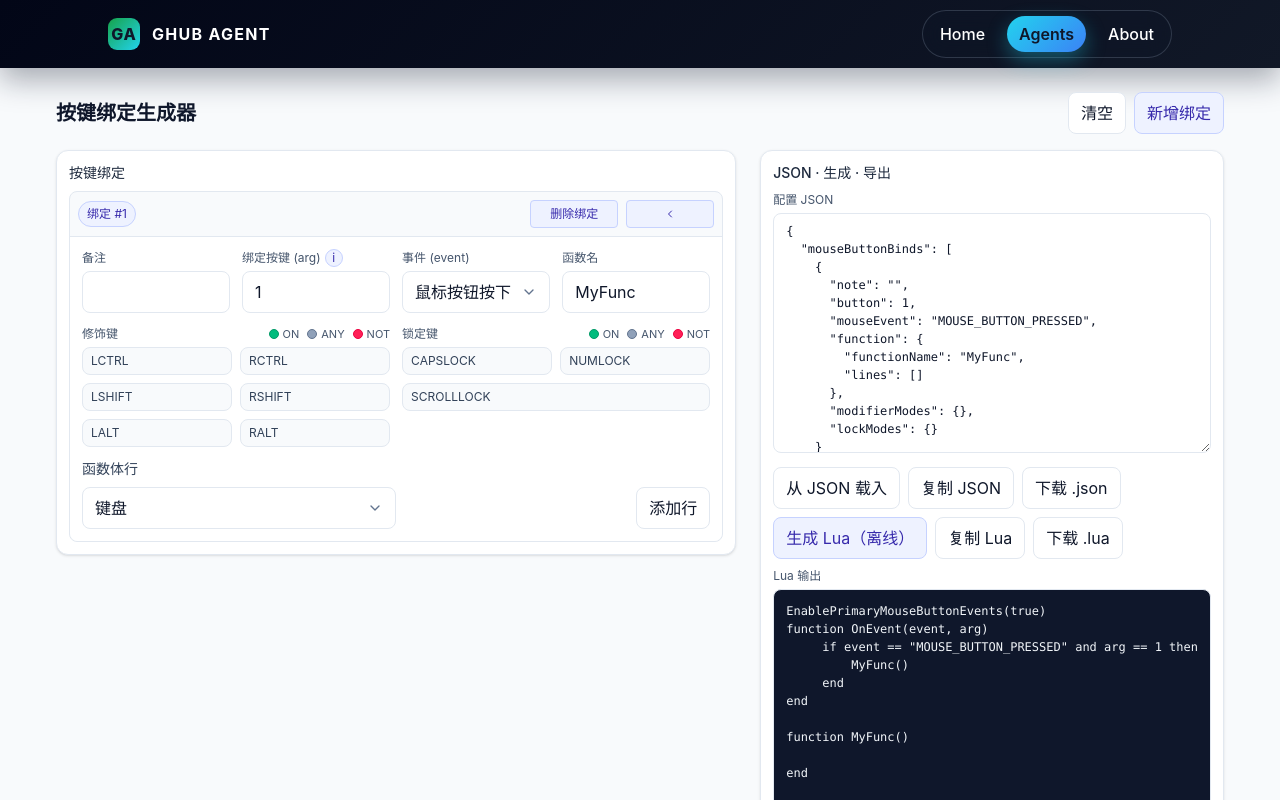
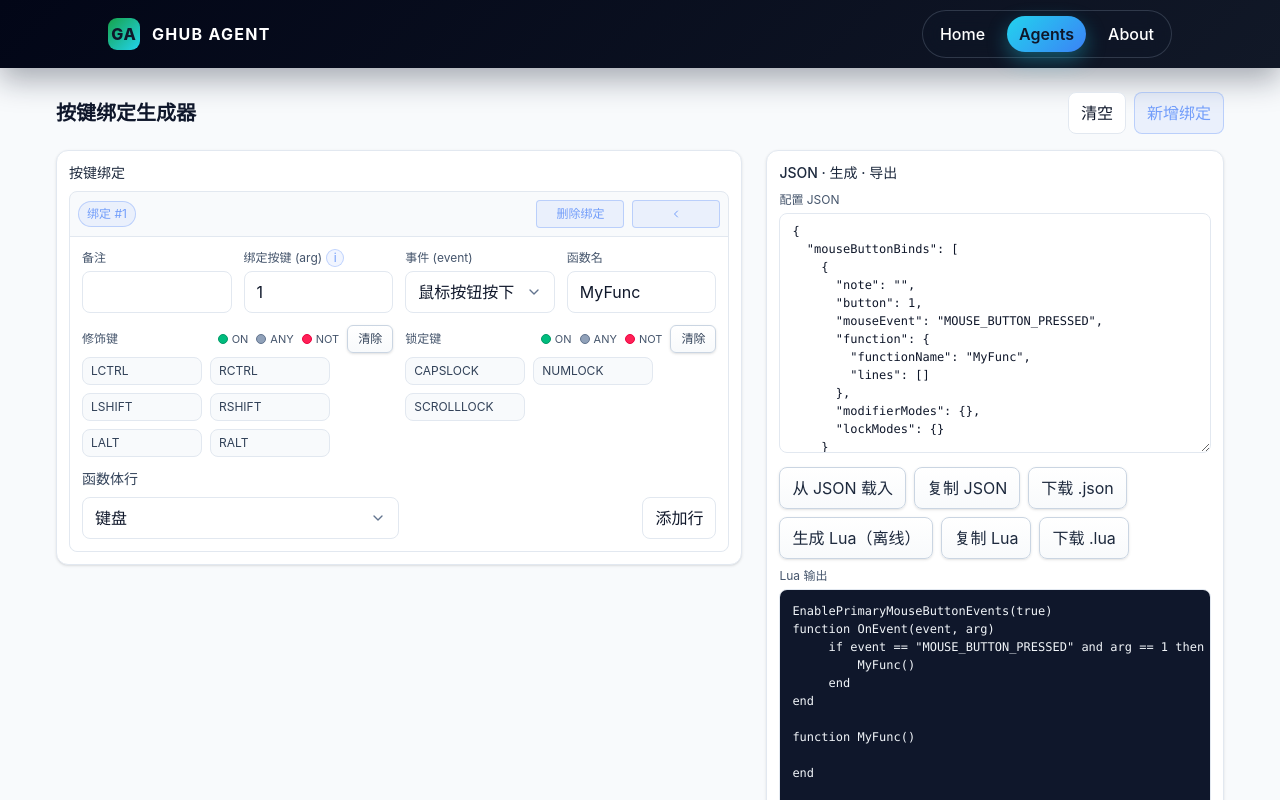
Before and after one commit to MrZengCHN/ghub-agent, a Vue app in the folder ghub-agent-frontend/: page /agents in a window 1280 px wide. Built offline with nearby package versions, Linux system fonts and the light colour scheme.

Commit message:
优化AgentsView和MenuSelect组件的样式，调整按钮和文本颜色以统一视觉风格

```diff
--- a/ghub-agent-frontend/src/components/MenuSelect.vue
+++ b/ghub-agent-frontend/src/components/MenuSelect.vue
@@ -3,7 +3,7 @@ import { ref, computed, onMounted, onBeforeUnmount } from 'vue'
 
 const props = defineProps({
   modelValue: [String, Number, Boolean],
-  options: { type: Array, default: () => [] }, // [{ value, label }]
+  options: { type: Array, default: () => [] },
   placeholder: { type: String, default: '请选择' },
   disabled: { type: Boolean, default: false },
 })
@@ -42,7 +42,7 @@ onBeforeUnmount(() => { document.removeEventListener('click', onClickOutside) })
 
 <template>
   <div ref="rootEl" class="relative inline-block w-full">
-    <button type="button" class="w-full inline-flex items-center justify-between gap-2 px-3 py-2 rounded-lg border border-slate-200 bg-white hover:bg-slate-50 focus:outline-none focus:ring-2 focus:ring-indigo-500 disabled:opacity-60 disabled:cursor-not-allowed"
+    <button type="button" class="w-full inline-flex items-center justify-between gap-2 px-3 py-2 rounded-lg border border-slate-200 bg-white hover:bg-slate-50 focus:outline-none focus:ring-2 focus:ring-[#739EFA]/40 disabled:opacity-60 disabled:cursor-not-allowed"
             :aria-expanded="open ? 'true' : 'false'" :disabled="disabled" @click="toggle" @keydown="onKeydown">
       <span class="truncate text-left flex-1">{{ selected?.label ?? placeholder }}</span>
       <svg class="shrink-0 text-slate-500" width="16" height="16" viewBox="0 0 24 24" fill="none" stroke="currentColor" stroke-width="2" stroke-linecap="round" stroke-linejoin="round"><polyline points="6 9 12 15 18 9"/></svg>
@@ -53,7 +53,7 @@ onBeforeUnmount(() => { document.removeEventListener('click', onClickOutside) })
             class="flex items-center gap-2 px-3 py-2 rounded-md cursor-pointer select-none"
             :class="[ (opt.value === modelValue) ? 'bg-slate-100 text-slate-900' : 'text-slate-800 hover:bg-slate-50' ]"
             @mouseenter="activeIndex = i" @mouseleave="activeIndex = -1" @click="selectOption(opt)">
-          <svg v-if="opt.value === modelValue" class="text-indigo-600" width="14" height="14" viewBox="0 0 24 24" fill="none" stroke="currentColor" stroke-width="2" stroke-linecap="round" stroke-linejoin="round"><polyline points="20 6 9 17 4 12"/></svg>
+          <svg v-if="opt.value === modelValue" class="text-[#739EFA]" width="14" height="14" viewBox="0 0 24 24" fill="none" stroke="currentColor" stroke-width="2" stroke-linecap="round" stroke-linejoin="round"><polyline points="20 6 9 17 4 12"/></svg>
           <span class="truncate">{{ opt.label }}</span>
         </li>
       </ul>
@@ -62,5 +62,5 @@ onBeforeUnmount(() => { document.removeEventListener('click', onClickOutside) })
 </template>
 
 <style scoped>
-/***** no-op; using Tailwind utilities *****/
+/***** using Tailwind utilities *****/
 </style>
--- a/ghub-agent-frontend/src/views/AgentsView.vue
+++ b/ghub-agent-frontend/src/views/AgentsView.vue
@@ -251,23 +251,23 @@ onMounted(() => { if (!builder.mouseButtonBinds.length) addBind() })
       <h1 class="text-xl font-semibold text-slate-900">按键绑定生成器</h1>
       <div class="flex gap-2">
         <button class="px-3 py-2 rounded-lg border border-slate-200 bg-white hover:bg-slate-50" @click="builder.mouseButtonBinds = []">清空</button>
-        <button class="px-3 py-2 rounded-lg border border-indigo-200 text-indigo-800 bg-indigo-50 hover:bg-indigo-100" @click="addBind">新增绑定</button>
+        <button class="px-3 py-2 rounded-lg border border-[#739EFA]/40 text-[#739EFA] bg-[#739EFA]/10 hover:bg-[#739EFA]/15" @click="addBind">新增绑定</button>
       </div>
     </div>
 
     <div class="grid grid-cols-1 md:grid-cols-2 items-start gap-4 xl:gap-6 2xl:gap-8 xl:[grid-template-columns:1.5fr_1fr] 2xl:[grid-template-columns:2fr_1fr]">
       <!-- Left: Binds -->
-      <section class="bg-white border border-slate-200 rounded-xl p-3 shadow-sm">
+      <section class="min-w-0 bg-white border border-slate-200 rounded-xl p-3 shadow-sm">
         <h2 class="text-sm font-medium text-slate-800 mb-2">按键绑定</h2>
         <div class="space-y-3">
           <div v-for="(b, idx) in builder.mouseButtonBinds" :key="idx" class="rounded-lg border border-slate-200 bg-slate-50">
             <!-- Header -->
             <div class="flex items-center gap-2 p-2">
-              <span class="inline-flex items-center gap-2 text-xs px-2 py-1 rounded-full border border-indigo-200 bg-indigo-50 text-indigo-800">绑定 #{{ idx + 1 }}</span>
+              <span class="inline-flex items-center gap-2 text-xs px-2 py-1 rounded-full border border-[#739EFA]/40 bg-[#739EFA]/10 text-[#739EFA]">绑定 #{{ idx + 1 }}</span>
               <div class="flex-1"></div>
-              <button class="hidden sm:inline-flex w-[88px] h-[28px] items-center justify-center text-xs rounded border border-indigo-200 bg-indigo-50 text-indigo-800 hover:bg-indigo-100" @click="builder.mouseButtonBinds.splice(idx,1)">删除绑定</button>
-              <button class="w-[88px] h-[28px] inline-flex items-center justify-center text-xs rounded border border-indigo-200 bg-indigo-50 text-indigo-800 hover:bg-indigo-100 sm:hidden" @click="builder.mouseButtonBinds.splice(idx,1)">删除绑定</button>
-              <button class="w-[88px] h-[28px] inline-flex items-center justify-center text-xs rounded border border-indigo-200 bg-indigo-50 text-indigo-800 hover:bg-indigo-100" :aria-label="b.collapsed ? '展开' : '收起'" @click="toggleBind(idx)">
+              <button class="hidden sm:inline-flex w-[88px] h-[28px] items-center justify-center text-xs rounded border border-[#739EFA]/40 bg-[#739EFA]/10 text-[#739EFA] hover:bg-[#739EFA]/15" @click="builder.mouseButtonBinds.splice(idx,1)">删除绑定</button>
+              <button class="w-[88px] h-[28px] inline-flex items-center justify-center text-xs rounded border border-[#739EFA]/40 bg-[#739EFA]/10 text-[#739EFA] hover:bg-[#739EFA]/15 sm:hidden" @click="builder.mouseButtonBinds.splice(idx,1)">删除绑定</button>
+              <button class="w-[88px] h-[28px] inline-flex items-center justify-center text-xs rounded border border-[#739EFA]/40 bg-[#739EFA]/10 text-[#739EFA] hover:bg-[#739EFA]/15" :aria-label="b.collapsed ? '展开' : '收起'" @click="toggleBind(idx)">
                 <svg class="transition-transform" :class="b.collapsed ? 'rotate-0' : 'rotate-90'" viewBox="0 0 24 24" fill="none" stroke="currentColor" stroke-width="2" stroke-linecap="round" stroke-linejoin="round" width="12" height="12"><polyline points="9 18 15 12 9 6"/></svg>
               </button>
             </div>
@@ -285,7 +285,7 @@ onMounted(() => { if (!builder.mouseButtonBinds.length) addBind() })
                 </div>
                 <div>
                   <label class="block text-[12px] text-slate-600 mb-1 flex items-center gap-1">绑定按键 (arg)
-                    <span class="relative group inline-flex items-center justify-center w-[18px] h-[18px] rounded-full border border-indigo-200 bg-indigo-50 text-indigo-800 text-[12px] leading-none cursor-help" tabindex="0" aria-label="说明">i
+                    <span class="relative group inline-flex items-center justify-center w-[18px] h-[18px] rounded-full border border-[#739EFA]/40 bg-[#739EFA]/10 text-[#739EFA] text-[12px] leading-none cursor-help" tabindex="0" aria-label="说明">i
                       <span class="pointer-events-none absolute left-1/2 top-[calc(100%+8px)] z-20 -translate-x-1/2 break-words rounded-md border border-slate-200 bg-white px-2 py-1 text-[12px] text-slate-700 shadow-xl opacity-0 scale-95 transition-all duration-150 group-hover:opacity-100 group-hover:scale-100 group-focus-visible:opacity-100 group-focus-visible:scale-100">日志中的 2 代表鼠标右键；在“函数体行”中 2 代表鼠标中键
                         <span class="absolute -top-1 left-1/2 -translate-x-1/2 h-2 w-2 rotate-45 bg-white border-l border-t border-slate-200"></span>
                       </span>
@@ -305,17 +305,37 @@ onMounted(() => { if (!builder.mouseButtonBinds.length) addBind() })
 
               <div class="grid grid-cols-1 sm:grid-cols-2 gap-3">
                 <div>
-                  <div class="flex items-center justify-between mb-1"><label class="block text-[12px] text-slate-600">修饰键</label><div class="flex items-center gap-2 text-[11px] text-slate-600"><span class="inline-flex items-center gap-1"><span class="w-2.5 h-2.5 rounded-full bg-emerald-500 border border-emerald-600"></span>ON</span><span class="inline-flex items-center gap-1"><span class="w-2.5 h-2.5 rounded-full bg-slate-400 border border-slate-500"></span>ANY</span><span class="inline-flex items-center gap-1"><span class="w-2.5 h-2.5 rounded-full bg-rose-500 border border-rose-600"></span>NOT</span></div></div>
+                  <div class="flex items-center justify-between mb-1">
+                    <label class="block text-[12px] text-slate-600">修饰键</label>
+                    <div class="flex items-center gap-2">
+                      <div class="flex items-center gap-2 text-[11px] text-slate-600">
+                        <span class="inline-flex items-center gap-1"><span class="w-2.5 h-2.5 rounded-full bg-emerald-500 border border-emerald-600"></span>ON</span>
+                        <span class="inline-flex items-center gap-1"><span class="w-2.5 h-2.5 rounded-full bg-slate-400 border border-slate-500"></span>ANY</span>
+                        <span class="inline-flex items-center gap-1"><span class="w-2.5 h-2.5 rounded-full bg-rose-500 border border-rose-600"></span>NOT</span>
+                      </div>
+                      <button class="inline-flex items-center gap-1 px-2.5 py-1 rounded-md border border-slate-300 bg-gradient-to-b from-white to-slate-50 text-slate-700 shadow-sm hover:to-slate-100 active:translate-y-[1px] active:shadow-inner focus:outline-none focus:ring-2 focus:ring-slate-300 text-[12px]" @click="b.modifierModes = {}">清除</button>
+                    </div>
+                  </div>
                   <div class="flex flex-wrap gap-2">
-                    <button v-for="m in MODIFIER_KEYS" :key="m" type="button" class="flex items-start gap-2 px-2 py-1 rounded-lg border text-[12px] grow basis-1/2 xl:basis-1/3 min-w-[120px] max-w-full overflow-hidden" :class="modeClass(getMode(b.modifierModes, m))" @click="cycleMode(b.modifierModes, m)">
+                    <button v-for="m in MODIFIER_KEYS" :key="m" type="button" class="flex items-start gap-2 px-2 py-1 rounded-lg border text-[12px] grow-0 shrink-0 basis-1/2 xl:basis-1/3 min-w-[120px] max-w-full overflow-hidden" :class="modeClass(getMode(b.modifierModes, m))" @click="cycleMode(b.modifierModes, m)">
   <span class="flex-1 min-w-0 break-words text-left">{{ m }}</span>
 </button>
                   </div>
                 </div>
                 <div>
-                  <div class="flex items-center justify-between mb-1"><label class="block text-[12px] text-slate-600">锁定键</label><div class="flex items-center gap-2 text-[11px] text-slate-600"><span class="inline-flex items-center gap-1"><span class="w-2.5 h-2.5 rounded-full bg-emerald-500 border border-emerald-600"></span>ON</span><span class="inline-flex items-center gap-1"><span class="w-2.5 h-2.5 rounded-full bg-slate-400 border border-slate-500"></span>ANY</span><span class="inline-flex items-center gap-1"><span class="w-2.5 h-2.5 rounded-full bg-rose-500 border border-rose-600"></span>NOT</span></div></div>
+                  <div class="flex items-center justify-between mb-1">
+                    <label class="block text-[12px] text-slate-600">锁定键</label>
+                    <div class="flex items-center gap-2">
+                      <div class="flex items-center gap-2 text-[11px] text-slate-600">
+                        <span class="inline-flex items-center gap-1"><span class="w-2.5 h-2.5 rounded-full bg-emerald-500 border border-emerald-600"></span>ON</span>
+                        <span class="inline-flex items-center gap-1"><span class="w-2.5 h-2.5 rounded-full bg-slate-400 border border-slate-500"></span>ANY</span>
+                        <span class="inline-flex items-center gap-1"><span class="w-2.5 h-2.5 rounded-full bg-rose-500 border border-rose-600"></span>NOT</span>
+                      </div>
+                      <button class="inline-flex items-center gap-1 px-2.5 py-1 rounded-md border border-slate-300 bg-gradient-to-b from-white to-slate-50 text-slate-700 shadow-sm hover:to-slate-100 active:translate-y-[1px] active:shadow-inner focus:outline-none focus:ring-2 focus:ring-slate-300 text-[12px]" @click="b.lockModes = {}">清除</button>
+                    </div>
+                  </div>
                   <div class="flex flex-wrap gap-2">
-                    <button v-for="k in LOCK_KEYS" :key="k" type="button" class="flex items-start gap-2 px-2 py-1 rounded-lg border text-[12px] grow basis-1/2 xl:basis-1/3 min-w-[120px] max-w-full overflow-hidden" :class="modeClass(getMode(b.lockModes, k))" @click="cycleMode(b.lockModes, k)">
+                    <button v-for="k in LOCK_KEYS" :key="k" type="button" class="flex items-start gap-2 px-2 py-1 rounded-lg border text-[12px] grow-0 shrink-0 basis-1/2 xl:basis-1/3 min-w-[120px] max-w-full overflow-hidden" :class="modeClass(getMode(b.lockModes, k))" @click="cycleMode(b.lockModes, k)">
   <span class="flex-1 min-w-0 break-words text-left">{{ k }}</span>
 </button>
                   </div>
@@ -420,21 +440,21 @@ onMounted(() => { if (!builder.mouseButtonBinds.length) addBind() })
       </section>
 
       <!-- Right: JSON + Lua outputs -->
-      <section class="xl:sticky xl:top-6 h-fit bg-white border border-slate-200 rounded-xl p-3 shadow-sm">
+      <section class="min-w-0 xl:sticky xl:top-6 h-fit bg-white border border-slate-200 rounded-xl p-3 shadow-sm">
         <h2 class="text-sm font-medium text-slate-800 mb-2">JSON · 生成 · 导出</h2>
         <label class="block text-[12px] text-slate-600 mb-1">配置 JSON</label>
         <textarea class="w-full min-h-[200px] md:min-h-[240px] max-h-[60vh] xl:max-h-[65vh] 2xl:max-h-[70vh] resize-y px-3 py-2 rounded-lg border border-slate-200 font-mono text-[12px]" v-model="jsonText" spellcheck="false"></textarea>
         <div class="flex flex-wrap gap-2 my-2">
-          <button class="px-3 py-2 rounded-lg border border-slate-200 bg-white hover:bg-slate-50" @click="loadFromJson">从 JSON 载入</button>
-          <button class="px-3 py-2 rounded-lg border border-slate-200 bg-white hover:bg-slate-50" @click="copyJson">复制 JSON</button>
-          <button class="px-3 py-2 rounded-lg border border-slate-200 bg-white hover:bg-slate-50" @click="downloadJson">下载 .json</button>
-          <button class="px-3 py-2 rounded-lg border border-indigo-200 text-indigo-800 bg-indigo-50 hover:bg-indigo-100" @click="null">生成 Lua（离线）</button>
-          <button class="px-3 py-2 rounded-lg border border-slate-200 bg-white hover:bg-slate-50" @click="copyLua">复制 Lua</button>
-          <button class="px-3 py-2 rounded-lg border border-slate-200 bg-white hover:bg-slate-50" @click="downloadLua">下载 .lua</button>
+          <button class="inline-flex items-center gap-1 px-3 py-2 rounded-lg border border-slate-300 bg-gradient-to-b from-white to-slate-50 text-slate-800 shadow-sm hover:to-slate-100 hover:shadow active:translate-y-[1px] active:shadow-inner focus:outline-none focus:ring-2 focus:ring-slate-300" @click="loadFromJson">从 JSON 载入</button>
+          <button class="inline-flex items-center gap-1 px-3 py-2 rounded-lg border border-slate-300 bg-gradient-to-b from-white to-slate-50 text-slate-800 shadow-sm hover:to-slate-100 hover:shadow active:translate-y-[1px] active:shadow-inner focus:outline-none focus:ring-2 focus:ring-slate-300" @click="copyJson">复制 JSON</button>
+          <button class="inline-flex items-center gap-1 px-3 py-2 rounded-lg border border-slate-300 bg-gradient-to-b from-white to-slate-50 text-slate-800 shadow-sm hover:to-slate-100 hover:shadow active:translate-y-[1px] active:shadow-inner focus:outline-none focus:ring-2 focus:ring-slate-300" @click="downloadJson">下载 .json</button>
+          <button class="inline-flex items-center gap-1 px-3 py-2 rounded-lg border border-slate-300 bg-gradient-to-b from-white to-slate-50 text-slate-800 shadow-sm hover:to-slate-100 hover:shadow active:translate-y-[1px] active:shadow-inner focus:outline-none focus:ring-2 focus:ring-slate-300" @click="null">生成 Lua（离线）</button>
+          <button class="inline-flex items-center gap-1 px-3 py-2 rounded-lg border border-slate-300 bg-gradient-to-b from-white to-slate-50 text-slate-800 shadow-sm hover:to-slate-100 hover:shadow active:translate-y-[1px] active:shadow-inner focus:outline-none focus:ring-2 focus:ring-slate-300" @click="copyLua">复制 Lua</button>
+          <button class="inline-flex items-center gap-1 px-3 py-2 rounded-lg border border-slate-300 bg-gradient-to-b from-white to-slate-50 text-slate-800 shadow-sm hover:to-slate-100 hover:shadow active:translate-y-[1px] active:shadow-inner focus:outline-none focus:ring-2 focus:ring-slate-300" @click="downloadLua">下载 .lua</button>
         </div>
         <label class="block text-[12px] text-slate-600 mb-1">Lua 输出</label>
-        <div class="rounded-lg border border-slate-200 bg-slate-900 text-slate-100 overflow-auto max-h-[420px] md:max-h-[50vh] xl:max-h-[60vh] 2xl:max-h-[65vh]">
-          <pre class="p-3 text-[12px] whitespace-pre">{{ luaText }}</pre>
+        <div class="rounded-lg border border-slate-200 bg-slate-900 text-slate-100 w-full max-w-full overflow-x-auto overflow-y-auto min-w-0 max-h-[420px] md:max-h-[50vh] xl:max-h-[60vh] 2xl:max-h-[65vh]">
+          <pre class="p-3 text-[12px] whitespace-pre w-max min-w-full ">{{ luaText }}</pre>
         </div>
         <div class="text-[12px] text-slate-500 mt-2">注：本页面完全在浏览器中构建 Lua，无需后端接口。</div>
       </section>
```
